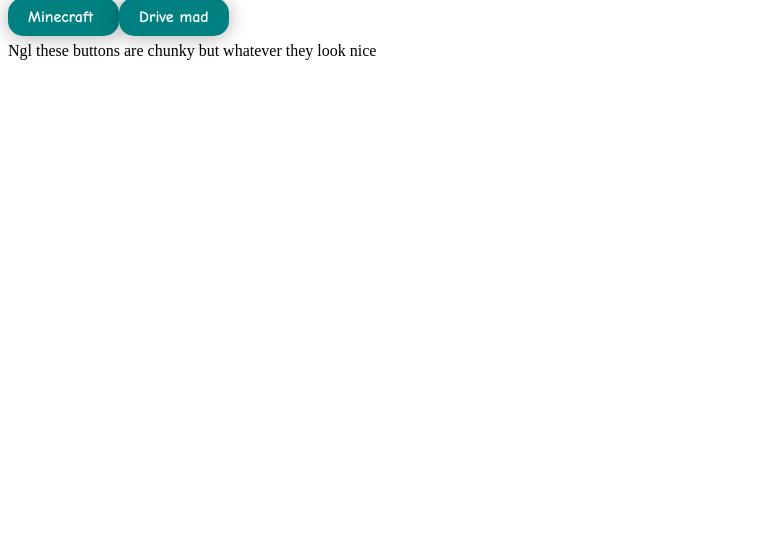
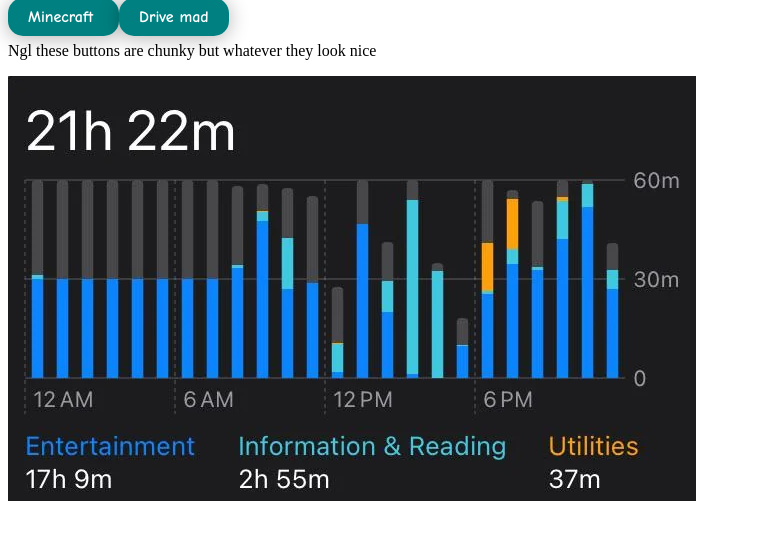
Before and after one commit to wasd-mash/wasd-mash.github.io, a plain HTML site: page index.html in a window 1280 px wide. Shown: the whole page, without its empty margins (0-759 px from the left). Drawn offline with Linux system fonts and the light colour scheme.

Commit message:
IMAGE
iMage apple product is crazy

```diff
--- a/index.html
+++ b/index.html
@@ -70,3 +70,5 @@
 </style>
 
     <p>Ngl these buttons are chunky but whatever they look nice</p>
+
+<img src="screentime.png" alt="not my screentime">
```
